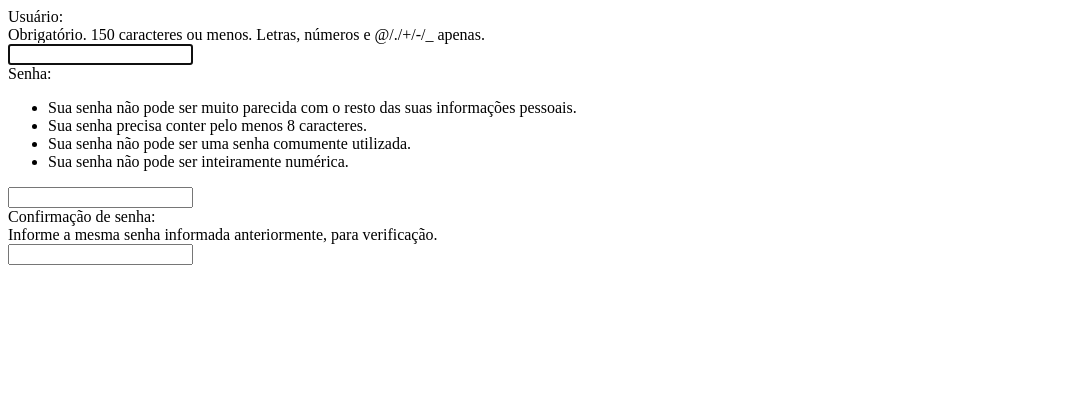
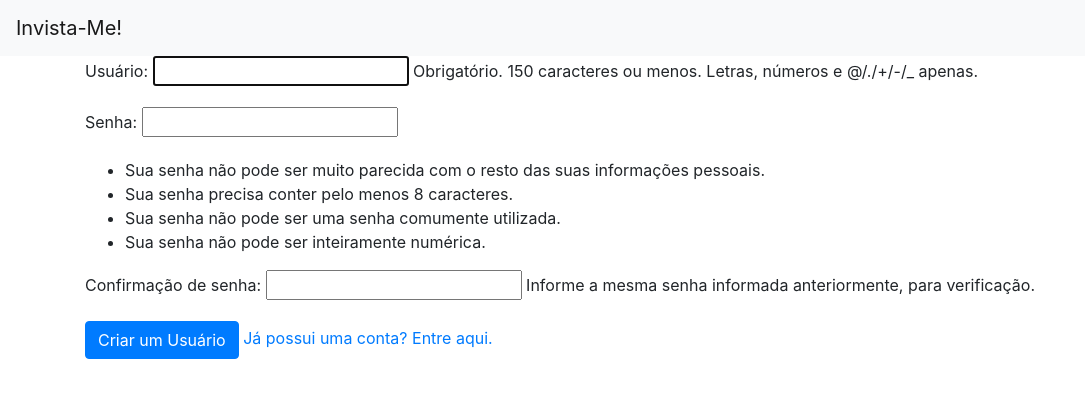
Before and after one commit to MarCassMari/projeto_investimentos, a Django app: page /conta/ in a window 1280 px wide. Shown: the top 398 px of the page, without its empty margins (0-1085 px from the left). Run offline with Django 5.2, Linux system fonts and the light colour scheme; some libraries are stand-ins or nearby versions.

Commit message:
Dados do html de registrar uma conta nova

```diff
--- a/usuarios/templates/usuarios/registrar.html
+++ b/usuarios/templates/usuarios/registrar.html
@@ -1 +1,10 @@
-{{ formulario }}
+{% extends 'investimentos/base.html' %} {% block conteudo %}
+<div class="container">
+  <form method="POST">
+    {% csrf_token %}
+    {{ formulario.as_p }}
+    <button class="btn btn-primary" type="submit">Criar um Usuário</button>
+    <a href="#">Já possui uma conta? Entre aqui. </a>
+  </form>
+</div>
+{% endblock %}
```
